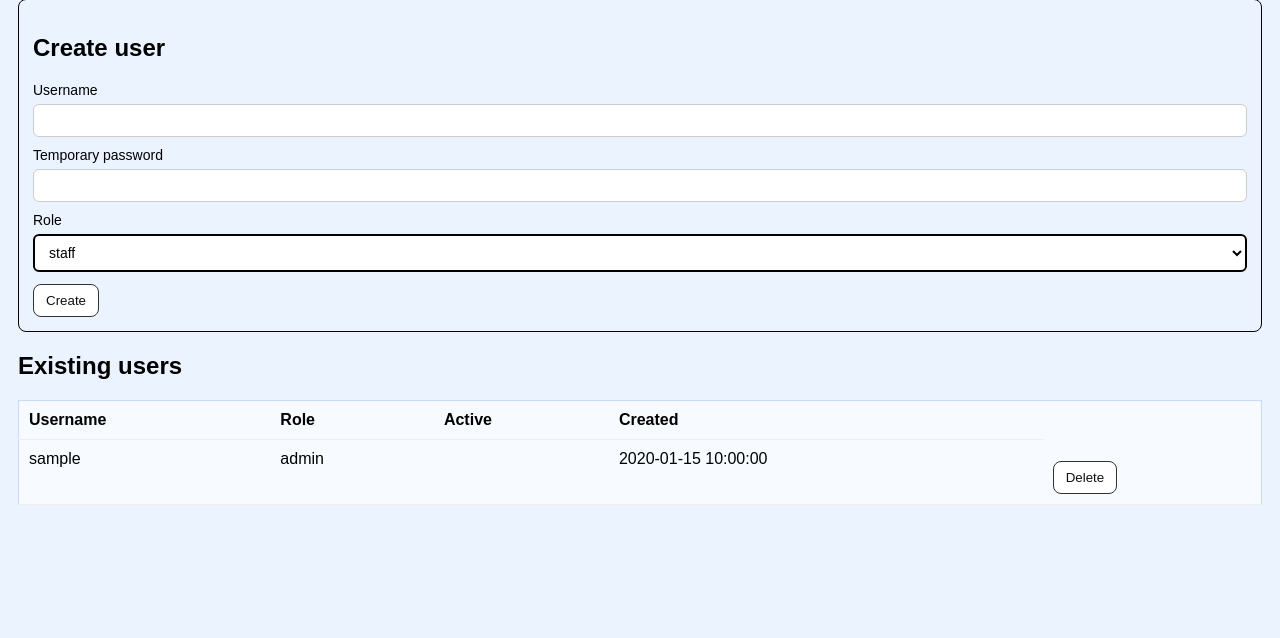
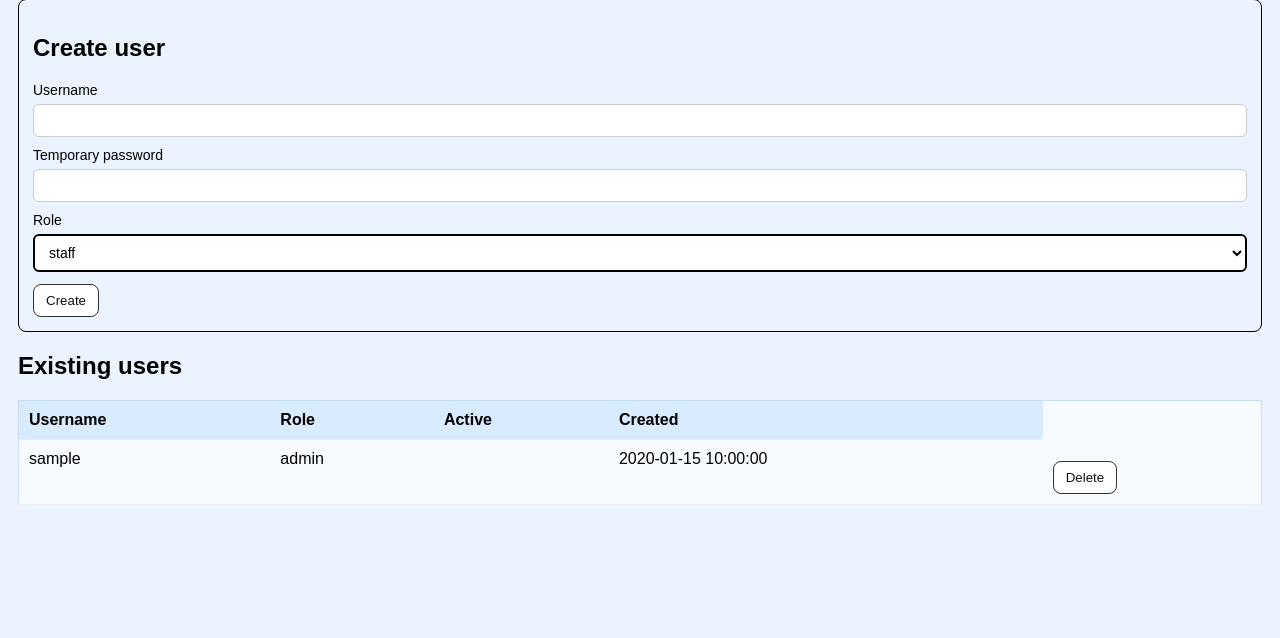
Before and after one commit to Jack409M/shelter-kiosk, a Flask app: page /staff/admin/users in a window 1280 px wide. Shown: the part 188-826 px from the top of the page. Run offline with Flask 3, Linux system fonts and the light colour scheme; the visitor is signed in with stand-in values (Sample User, id 1); a database or web service that is not in the repository returns one stand-in record (values such as "Sample title"); data that the repository does not hold is empty; some libraries are stand-ins or nearby versions.

Commit message:
Update styles.css

```diff
--- a/static/styles.css
+++ b/static/styles.css
@@ -149,3 +149,14 @@ main.container,
   background: #eaf3ff;
   min-height: 100vh;
 }
+
+/* FORCE staff tables to not be white */
+table,
+table th,
+table td {
+  background-color: #f7fbff !important;
+}
+
+table thead th {
+  background-color: #d9ebff !important;
+}
```
